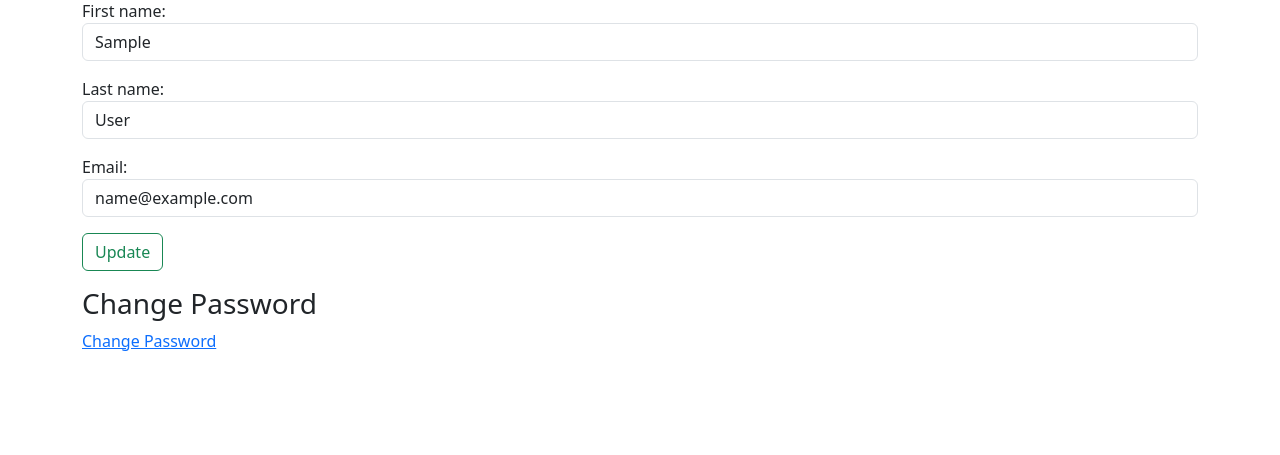
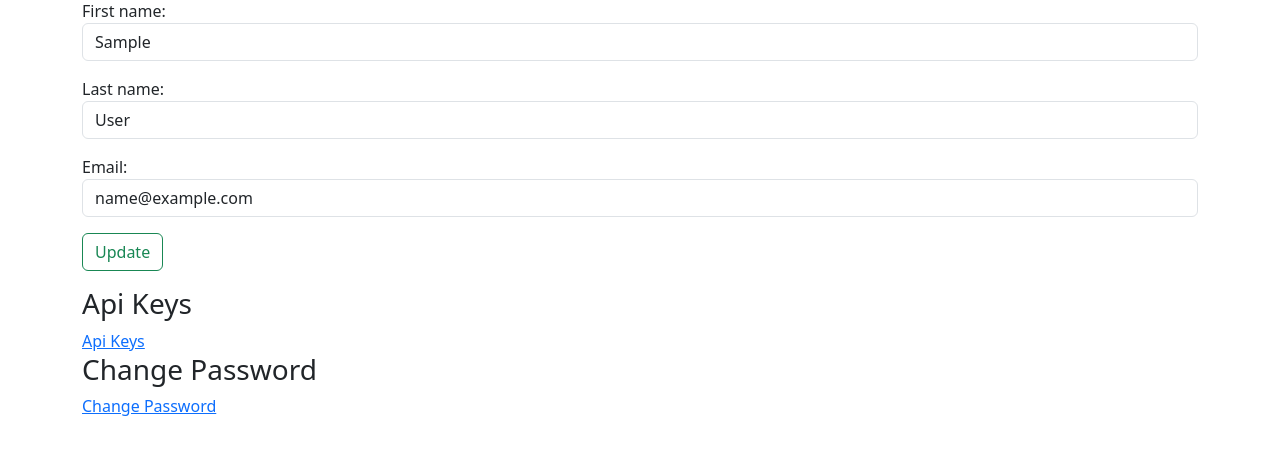
Before and after one commit to meirm/ticket-tracking-system, a Django app: page /accounts/profile/ in a window 1280 px wide. Shown: the part 223-678 px from the top of the page. Run offline with Django 5.2, Linux system fonts and the light colour scheme; the visitor is signed in with stand-in values (Sample User, id 1); data that the repository does not hold is empty; some libraries are stand-ins or nearby versions.

Commit message:
Implement API key management: add models, serializers, views, forms, and templates for creating, activating, deactivating, and deleting API keys

```diff
--- a/accounts/forms.py
+++ b/accounts/forms.py
@@ -1,5 +1,5 @@
 from django import forms
-
+from .models import ApiKey
 class LoginForm(forms.Form):
     fields = ['username', 'password']
     username = forms.CharField(max_length=150, required=True, widget=forms.TextInput(attrs={'class': 'form-control'}))
@@ -24,3 +24,10 @@ class PasswordChangeForm(forms.Form):
         if new_password != confirm_password:
             raise forms.ValidationError('New password and confirm password do not match.')
         return cleaned_data
+
+class ApiKeyForm(forms.Form):
+    fields = ['application']
+    application = forms.CharField(max_length=150, required=True, widget=forms.TextInput(attrs={'class': 'form-control'}))
+
+    def save(self, user):
+        api_key = ApiKey(user=user, application=self.cleaned_data.get('application'))
--- a/accounts/templates/accounts/profile.html
+++ b/accounts/templates/accounts/profile.html
@@ -10,6 +10,8 @@
         {{ form.as_p }}
         <button type="submit" class="btn btn-outline-success">Update</button>
     </form>
+    <h3>Api Keys</h3>
+    <a href="{% url 'accounts:api_keys' %}">Api Keys</a>
     <h3>Change Password</h3>
     <a href="{% url 'accounts:password_change' %}">Change Password</a>
 {% endblock %}
--- a/accounts/urls.py
+++ b/accounts/urls.py
@@ -8,4 +8,9 @@ urlpatterns = [
     path('profile/', views.profile_view, name='profile'),
     path('admin_board/', views.admin_board_view, name='admin_board'),
     path('password/change/', views.password_change_view, name='password_change'),
+    path('key/', views.api_key_view, name='api_keys'),
+    path('key/create/', views.api_key_create, name='api_key_create'),
+    path('key/deactivate/<str:key>/', views.api_key_deactivate, name='api_key_disable'),
+    path('key/activate/<str:key>/', views.api_key_activate, name='api_key_enable'),
+    path('key/delete/<str:key>/', views.api_key_delete, name='api_key_delete'),
 ]
--- a/accounts/views.py
+++ b/accounts/views.py
@@ -6,10 +6,55 @@ from django.contrib.auth import authenticate, login, logout
 from django.contrib import messages
 from django.contrib.auth.models import User
 from django.contrib.auth.decorators import login_required
+from django.views.decorators.http import require_POST
 from .forms import LoginForm, PasswordChangeForm, ProfileForm
 from .utils import log_activity
 from django.core.paginator import Paginator
-from .models import Activity
+from .models import Activity, ApiKey
+from .forms import ApiKeyForm
+
+@login_required
+def api_key_view(request):
+    keys = ApiKey.objects.filter(user=request.user)
+    return render(request, 'accounts/api_keys.html', {'keys': keys,'form': ApiKeyForm()})
+
+@login_required
+def api_key_delete(request, key):
+    key = ApiKey.objects.get(key=key)
+    key.delete()
+    messages.success(request, 'API key deleted successfully.')
+    log_activity(request.user, 'DELETE', level='INFO', log='API key deleted.')
+    return redirect('accounts:api_keys')
+
+@login_required
+def api_key_activate(request, key):
+    key = ApiKey.objects.get(key=key)
+    key.activate()
+    messages.success(request, 'API key activated successfully.')
+    log_activity(request.user, 'UPDATE', level='INFO', log='API key activated.')
+    return redirect('accounts:api_keys')
+
+@login_required
+def api_key_deactivate(request, key):
+    key_id = request.GET.get('key_id')
+    key = ApiKey.objects.get(key=key)
+    key.deactivate()
+    messages.success(request, 'API key deactivated successfully.')
+    log_activity(request.user, 'UPDATE', level='INFO', log='API key deactivated.')
+    return redirect('accounts:api_keys')
+
+# allow only post access
+@login_required
+@require_POST
+def api_key_create(request):
+        form = ApiKeyForm(request.POST)
+        if form.is_valid():
+            api_key = ApiKey(application=form.cleaned_data.get('application'),
+                             user=request.user)
+            api_key.save()
+            messages.success(request, 'API key created successfully.')
+            log_activity(request.user, 'CREATE', level='INFO', log='API key created.')
+            return redirect('accounts:api_key')
 
 
 def login_view(request):
--- a/tickets/urls.py
+++ b/tickets/urls.py
@@ -30,6 +30,7 @@ urlpatterns = [
     path('<int:ticket_id>/comment/<int:comment_id>/upvote/', views.upvote_comment, name='upvote_comment'),
     path('<int:ticket_id>/comment/<int:comment_id>/downvote/', views.downvote_comment, name='downvote_comment'),
     # Add api urls
+    path('api/v1/push-event', views.push_event, name='api_push_event'),
     path('api/v1/list/', views.api_list_tickets, name='api_ticket_list'),
     path('api/v1/detail/<int:ticket_id>/', views.api_ticket_detail, name='api_ticket_detail'),
     path('api/v1/edit/<int:ticket_id>/', views.api_ticket_edit, name='api_ticket_edit'),
--- a/tickets/views.py
+++ b/tickets/views.py
@@ -12,13 +12,7 @@ from django.conf import settings
 from django.views.decorators.csrf import csrf_exempt
 from django.contrib.auth.decorators import login_required, permission_required
 from tickets.authorization import can_view_group_tickets
-
-# You could store API keys in settings or a more secure storage like a database
-VALID_API_KEYS = {
-    'your-api-key-1': 'Your username',
-    'your-api-key-2': 'Another username',
-}
-
+from accounts.auth import api_auth
 def filter_tickets(request, ticket_list):
     if request.user.groups.filter(name='Untrusted').exists():
         ticket_list = ticket_list.filter(assignee=request.user) | ticket_list.filter(issuer=request.user)
@@ -68,24 +62,9 @@ def load_users(request):
         return JsonResponse({'users': user_list})
     return JsonResponse({'users': []})
 
-def api_auth_required(view_func):
-    @wraps(view_func)
-    def _wrapped_view(request, *args, **kwargs):
-        # Get API key from request headers or query params
-        api_key = request.headers.get('X-API-AUTH') or request.GET.get('api_key')
-
-        if api_key and api_key in VALID_API_KEYS:
-            user = User.objects.get(username=VALID_API_KEYS[api_key])
-            request.user = user
-            return view_func(request, *args, **kwargs)
-
-        # If no valid API key is provided
-        return JsonResponse({'error': 'Unauthorized. Invalid or missing API key.'}, status=401)
-
-    return _wrapped_view
 # API for listing all tickets (in JSON format)
 @csrf_exempt
-@api_auth_required
+@api_auth(required=True)
 def api_add_comment(request, ticket_id):
     try:
         ticket = Ticket.objects.get(pk=ticket_id)
@@ -105,7 +84,7 @@ def api_add_comment(request, ticket_id):
 
 
 @csrf_exempt
-@api_auth_required
+@api_auth(required=True)
 def api_ticket_edit(request, ticket_id):
     try:
         ticket = Ticket.objects.get(pk=ticket_id)
@@ -155,7 +134,7 @@ def api_ticket_edit(request, ticket_id):
     return JsonResponse({'ticket_id': ticket.id, 'actions': actions, "success": True})
 
 @csrf_exempt
-@api_auth_required
+@api_auth(required=True)
 def api_ticket_create(request):
     if not Priority.objects.filter(name=request.POST['priority']).exists():
         return JsonResponse({'error': 'Invalid priority value'}, status=400)
@@ -175,8 +154,12 @@ def api_ticket_create(request):
     )
     return JsonResponse({'ticket_id': ticket.id})
 
+@api_auth(required=True)
+def push_event(request):
+    # This is a dummy endpoint that can be used to trigger a push event to the frontend
+    return JsonResponse({'message': 'Event pushed successfully'})
 
-@api_auth_required
+@api_auth(required=True)
 def api_list_tickets(request):
     # Filter tickets based on request parameters
     filter = {}
@@ -221,7 +204,7 @@ def api_list_tickets(request):
     return JsonResponse({'tickets': tickets_data}, json_dumps_params={"indent":2}, safe=False)
 
 # API for ticket details
-@api_auth_required
+@api_auth(required=True)
 def api_ticket_detail(request, ticket_id):
     try:
         ticket = Ticket.objects.get(pk=ticket_id)
```
Also changed, not shown: accounts/auth.py (added, +20 -0 lines), accounts/models.py (+37 -0 lines), accounts/serializers.py (added, +11 -0 lines), accounts/templates/accounts/api_keys.html (added, +42 -0 lines).
